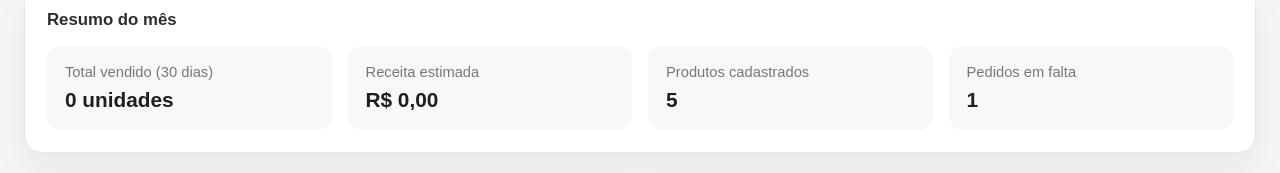
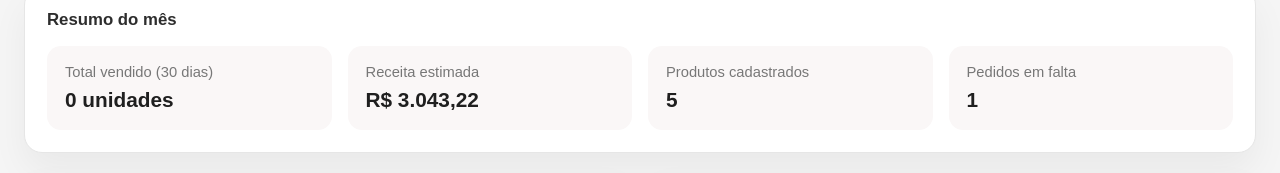
Before and after one commit to 1PedroCoelho/MugHouse-Adega-TI-PUC-Minas, a React (Vite) app: page / in a window 1280 px wide. Both pictures are taken after a click on the button "Relatórios". Shown: the part 245-418 px from the top of the page. Built offline with nearby package versions, Linux system fonts and the light colour scheme; no server answers.

Commit message:
Valor total de estoque corrigido e adicionado

```diff
--- a/src/Pages/Relatorios/Relatorios.jsx
+++ b/src/Pages/Relatorios/Relatorios.jsx
@@ -72,10 +72,10 @@ export default function Relatorios() {
     [vendas30d]
   );
 
-  // Receita estimada (30 dias)
+  // Receita estimada (valor total em estoque)
   const receita30d = useMemo(
-    () => vendas30d.reduce((total, venda) => total + venda.valorTotal, 0),
-    [vendas30d]
+    () => produtos.reduce((total, produto) => total + (produto.precoVenda * produto.quantidade), 0),
+    [produtos]
   );
 
   // Produtos mais vendidos (últimos 30 dias)
```
